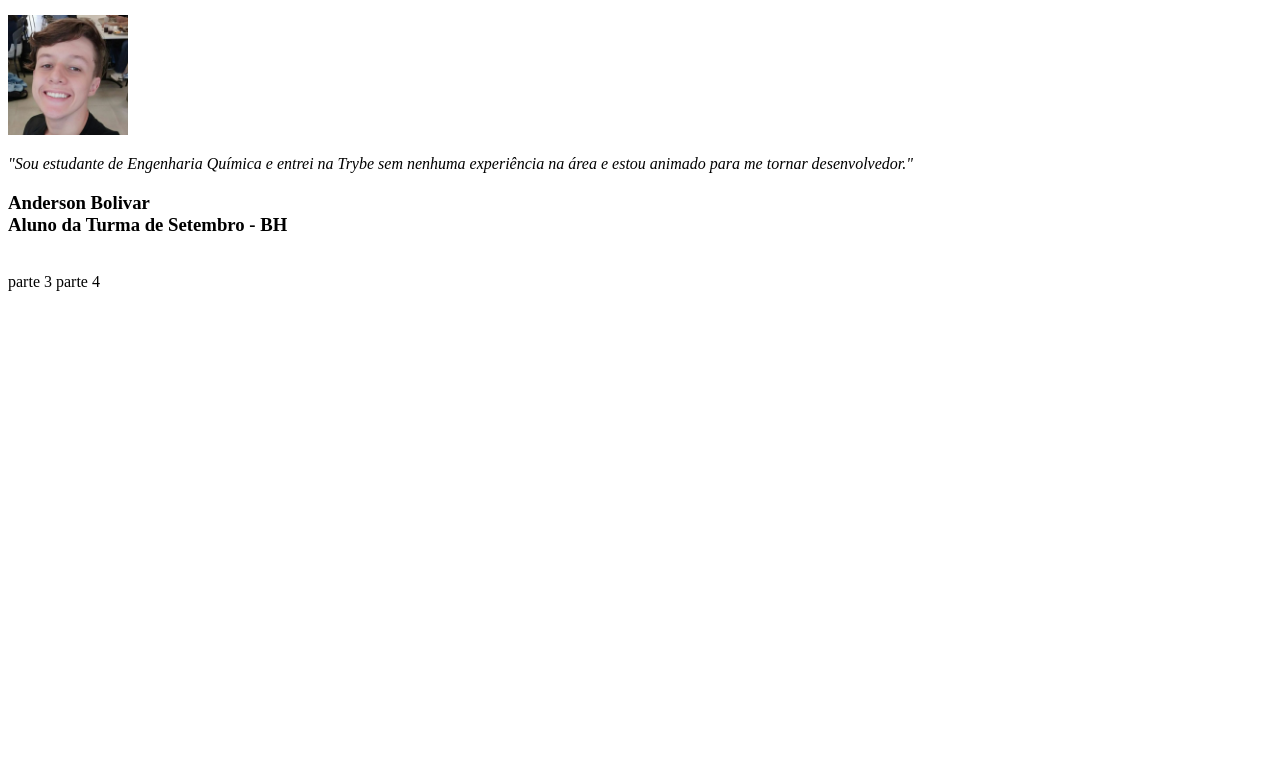
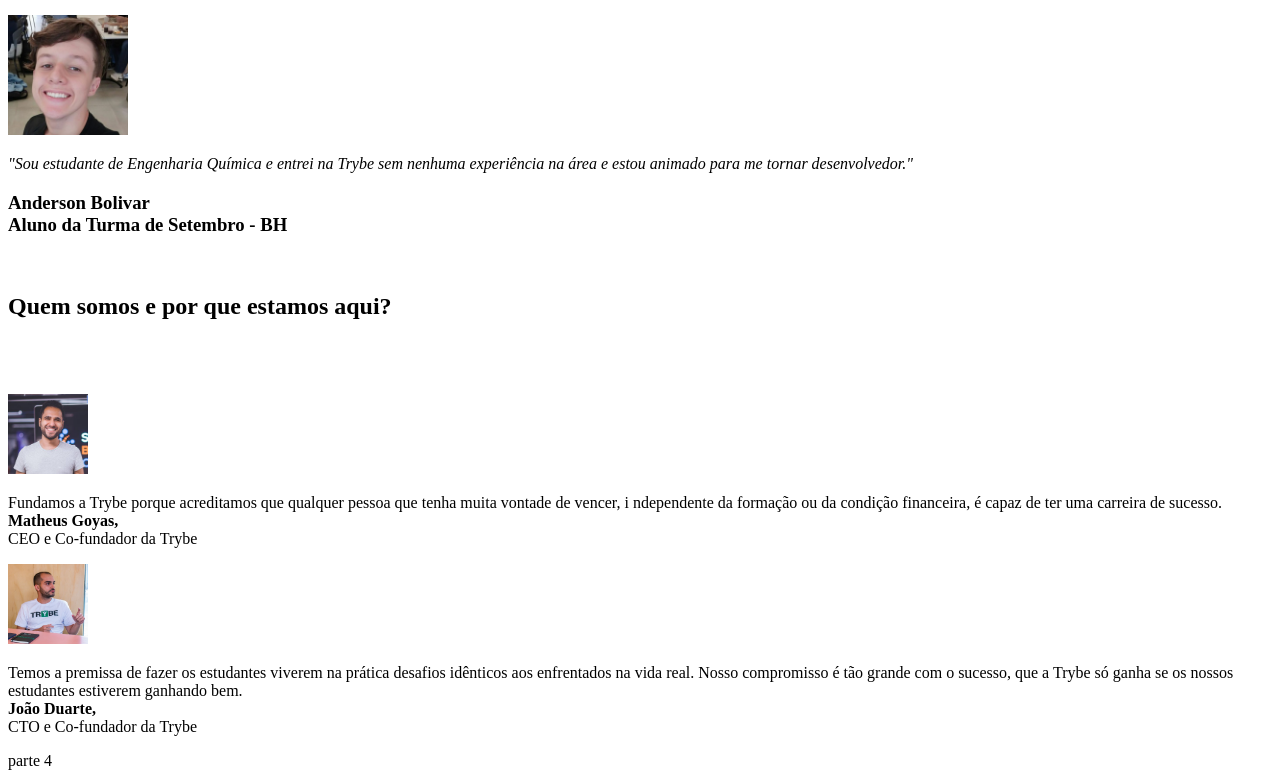
Before and after one commit to RaphaelRodrigues-costa/trybe-exercises, a plain HTML site: page index.html in a window 1280 px wide. Shown: the part 1097-1875 px from the top of the page. Before the commit the page ends 1396 px from the top, so only its background shows below. Drawn offline with Linux system fonts and the light colour scheme.

Commit message:
adicionado a terceira parte

```diff
--- a/index.html
+++ b/index.html
@@ -56,7 +56,29 @@
         Aluno da Turma de Setembro - BH</h3>
         <br>
 
-    parte 3
+    <h2>Quem somos e por que estamos aqui?</h2>
+    <br><br><br>
+    <img src="img/matheus-goyas.jpeg" alt="foto de um rapaz" width="80px">
+    <p>
+        Fundamos a Trybe porque acreditamos que qualquer pessoa que tenha muita vontade de vencer, i
+        ndependente da formação ou da condição financeira,
+        é capaz de ter uma carreira de sucesso.
+        <br>
+        <strong> Matheus Goyas,</strong>
+        <br>
+        CEO e Co-fundador da Trybe
+    </p>
+
+    <img src="img/joao duarte.jpeg" alt="foto de um rapaz" width="80px">
+    <p>
+        Temos a premissa de fazer os estudantes viverem na prática desafios idênticos aos enfrentados na vida real.
+        Nosso compromisso é tão grande com o sucesso, que a Trybe só ganha se os nossos estudantes estiverem ganhando bem.
+        <br>
+        <strong> João Duarte,</strong>
+        <br>
+        CTO e Co-fundador da Trybe
+    </p>
+
     parte 4
 </body>
 </html>
```
